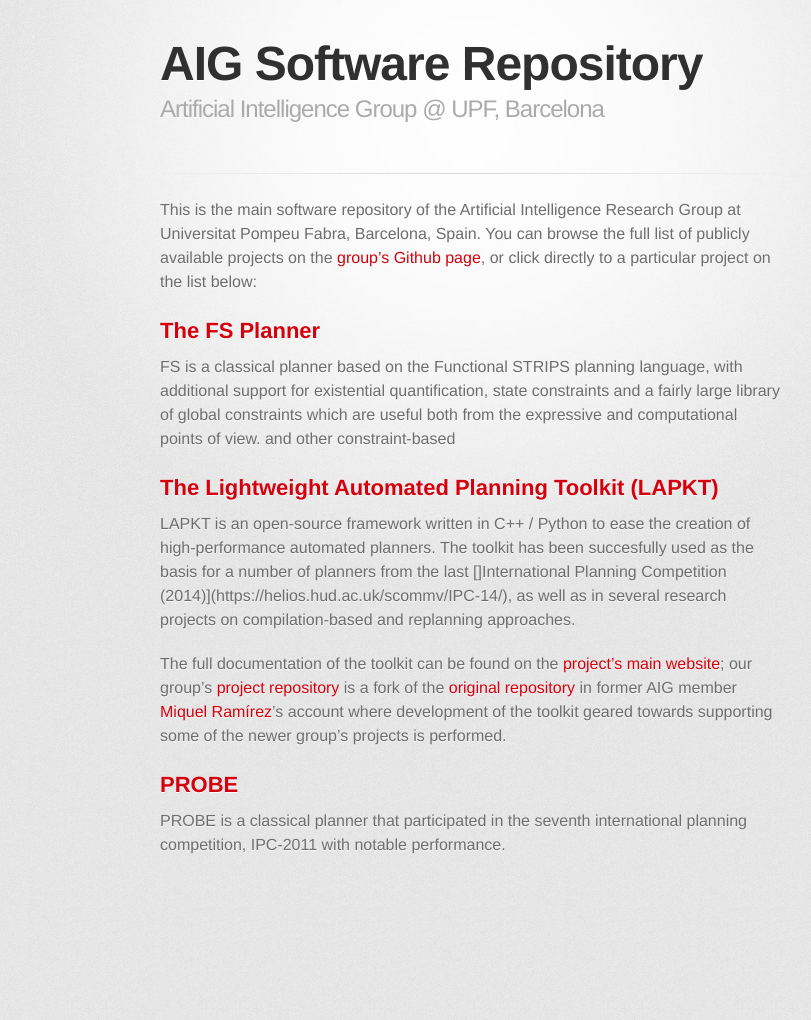
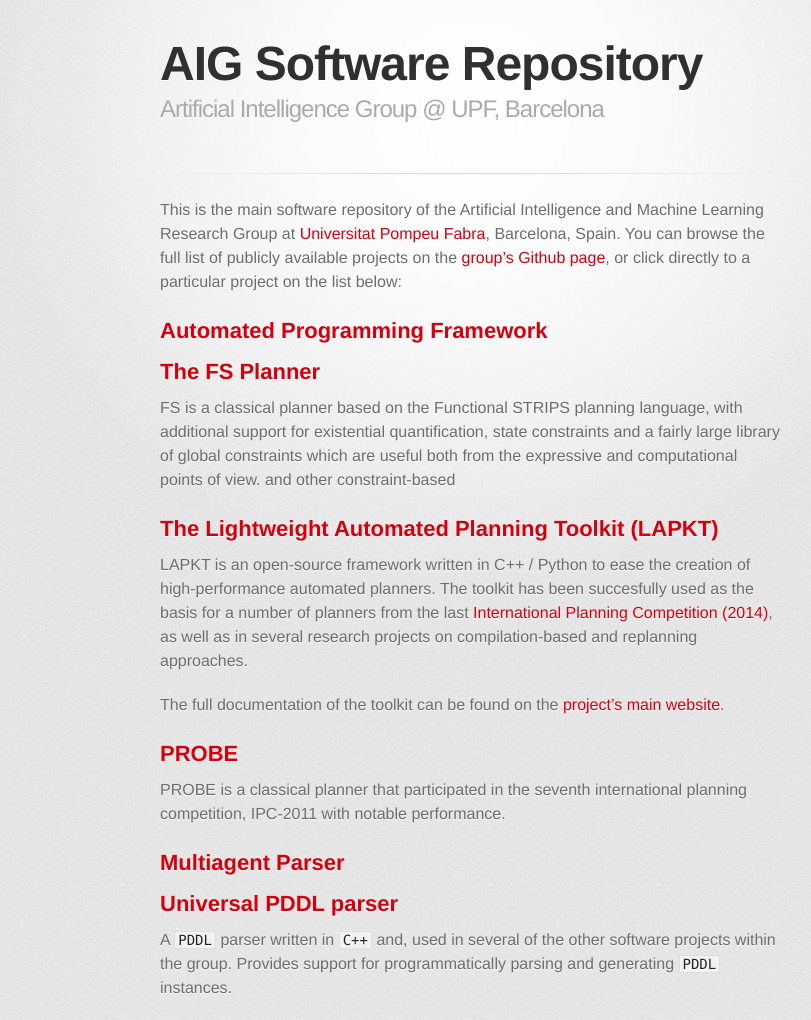
Before and after one commit to gfrances/aig-upf.github.io, a Jekyll site: the page built from index.md, in a window 1280 px wide. Shown: the whole page, without its empty margins (170-981 px from the left). Built offline with Jekyll 4.4.1, drawn with Linux system fonts in a browser that asks for light colours; some web fonts are replaced; before the commit the page ends 900 px from its top, so only the background shows below that.

Commit message:
add some new content

```diff
--- a/_includes/head.html
+++ b/_includes/head.html
@@ -9,7 +9,7 @@
     <script src="//html5shiv.googlecode.com/svn/trunk/html5.js"></script>
     <![endif]-->
 
-    <title>Artificial Intelligence Group - Universitat Pompeu Fabra - Software Repository</title>
+    <title>Artificial Intelligence and Machine Learning Group - Universitat Pompeu Fabra - Software Repository</title>
     <link rel="canonical" href="{{ page.url | replace:'index.html','' | prepend: site.baseurl | prepend: site.url }}">
     <meta name="description" content="{% if page.excerpt %}{{ page.excerpt | strip_html | strip_newlines | truncate: 160 }}{% else %}{{ site.description }}{% endif %}">
     <link rel="icon" href="{{ site.baseurl  }}/favicon.ico" />
--- a/index.md
+++ b/index.md
@@ -2,9 +2,14 @@
 layout: frontpage
 ---
 
-This is the main software repository of the Artificial Intelligence Research Group at Universitat Pompeu Fabra, Barcelona, Spain.
+This is the main software repository of the
+Artificial Intelligence and Machine Learning Research Group
+at [Universitat Pompeu Fabra](https://www.upf.edu), Barcelona, Spain.
 You can browse the full list of publicly available projects on the [group's Github page](https://github.com/aig-upf/),
 or click directly to a particular project on the list below:
+
+## [Automated Programming Framework](https://github.com/aig-upf/automated-programming-framework)
+
 
 ## [The FS Planner](https://github.com/aig-upf/fs)
 
@@ -17,17 +22,23 @@
 ## [The Lightweight Automated Planning Toolkit (LAPKT)](https://github.com/aig-upf/LAPKT-public)
 LAPKT is an open-source framework written in C++ / Python to ease the creation of high-performance automated planners.
 The toolkit has been succesfully used as the basis for a number of planners from
-the last []International Planning Competition (2014)](https://helios.hud.ac.uk/scommv/IPC-14/), as well as
+the last [International Planning Competition (2014)](https://helios.hud.ac.uk/scommv/IPC-14/), as well as
 in several research projects on compilation-based and replanning approaches.
 
-The full documentation of the toolkit can be found on the [project's main website](http://lapkt.org);
-our group's [project repository](https://github.com/aig-upf/LAPKT-public) is a fork of the
-[original repository](https://github.com/miquelramirez/LAPKT-public)
-in former AIG member [Miquel Ramírez](https://github.com/miquelramirez)'s account where development of the
-toolkit geared towards supporting some of the newer group's projects is performed.
+The full documentation of the toolkit can be found on the [project's main website](http://lapkt.org).
 
 
 ## [PROBE](https://github.com/aig-upf/probe)
 
 PROBE is a classical planner that participated in the seventh international planning competition, IPC-2011 with notable
 performance.
+
+
+## [Multiagent Parser](https://github.com/aig-upf/universal-pddl-parser-multiagent)
+
+
+
+## [Universal PDDL parser](https://github.com/aig-upf/universal-pddl-parser)
+
+A `PDDL` parser written in `C++` and, used in several of the other software projects within the group.
+Provides support for programmatically parsing and generating `PDDL` instances.
--- a/params.json
+++ b/params.json
@@ -1,6 +1,6 @@
 {
-  "name": "Artificial Intelligence Research Group",
-  "tagline": "Artificial Intelligence Research Group, Universitat Pompeu Fabra, Barcelona",
+  "name": "Artificial Intelligence and Machine Learning Research Group",
+  "tagline": "Artificial Intelligence and Machine Learning Research Group, Universitat Pompeu Fabra, Barcelona",
   "body": "\r\n# AIG Software Repository\r\nThis is the main software repository of the Artificial Intelligence Research Group at Universitat Pompeu Fabra, Barcelona, Spain.\r\n",
   "note": "Don't delete this file! It's used internally to help with page regeneration."
 }
```
